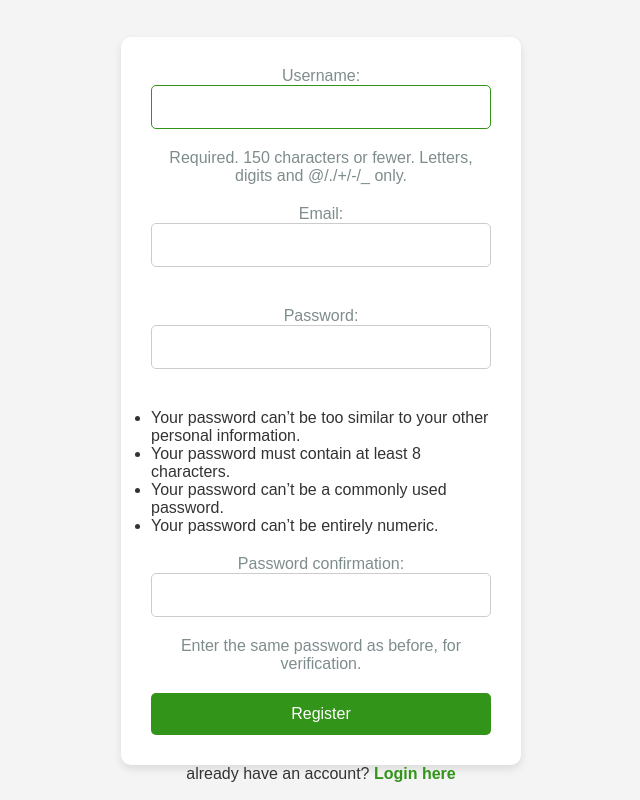
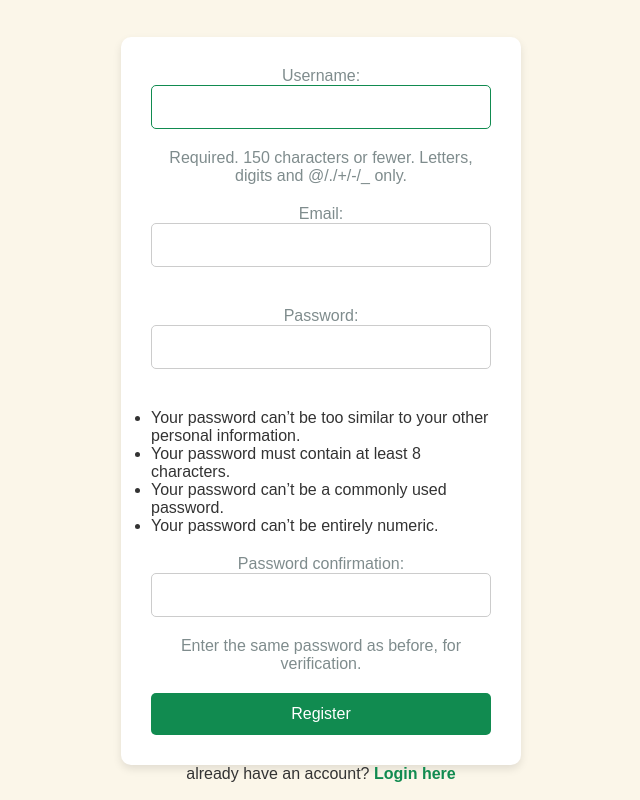
Before and after one commit to ShinoKThankachan/files, a Django app: page /register/ in a window 1280 px wide. Shown: the whole page, without its empty margins (319-959 px from the left). Run offline with Django 5.2, Linux system fonts and the light colour scheme.

Commit message:
files added

```diff
--- a/quiz_platform/static/css/home.css
+++ b/quiz_platform/static/css/home.css
@@ -98,7 +98,7 @@ footer {
 
 
 @media (max-width: 768px) {
-    h1 {
+    a {
         font-size: 28px;
     }
 
--- a/quiz_platform/static/css/register.css
+++ b/quiz_platform/static/css/register.css
@@ -6,7 +6,7 @@
 
 body {
   font-family: 'Arial', sans-serif;
-  background-color: #f4f4f4;
+  background-color: #FBF6E9;
   color: #333;
   display: flex;
   justify-content: center;
@@ -43,7 +43,7 @@ form p {
 }
 
 form button {
-  background-color: #329419;
+  background-color: #118B50;
   color: white;
   border: none;
   padding: 12px 20px;
@@ -73,12 +73,12 @@ form input[type="email"] {
 form input[type="text"]:focus,
 form input[type="password"]:focus,
 form input[type="email"]:focus {
-  border-color: #329419;
+  border-color: #118B50;
   outline: none;
 }
 
 p a {
-  color: #329419;
+  color: #118B50;
   text-decoration: none;
   font-weight: bold;
   transition: color 0.3s ease;
```
Also changed, not shown: quiz_platform/static/css/login.css (+4 -4 lines).
